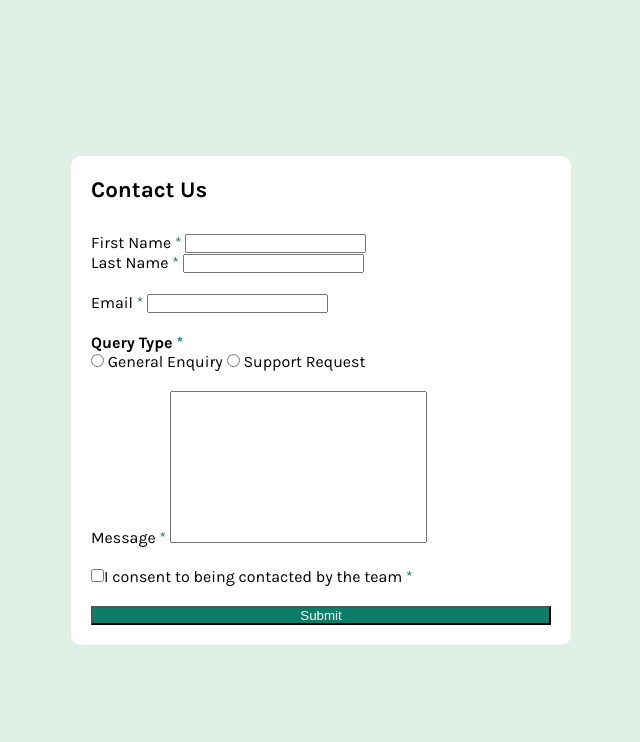
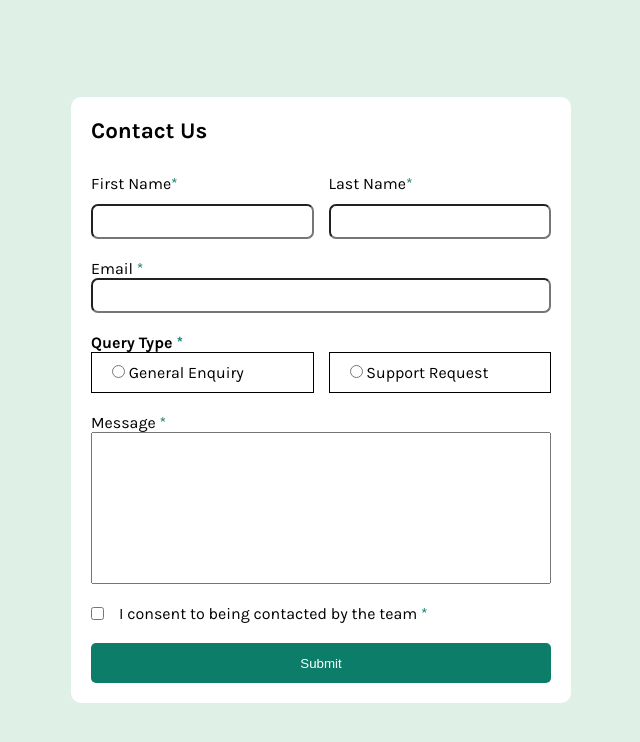
Before and after one commit to dartorrejon/contact-form-challenge, a website built with Vite: page index.html in a window 1280 px wide. Shown: the whole page, without its empty margins (319-959 px from the left). Built offline with nearby package versions, Linux system fonts and the light colour scheme.

Commit message:
New styles added

```diff
--- a/index.html
+++ b/index.html
@@ -11,13 +11,12 @@
     <main>
       <h1>Contact Us</h1>
       <form action="#" class="contact-form">
-
-        <div class="names-container">
+        <section class="names-container">
           <div class="first-name-container">
-            <label for="form-name">
+            <label for="form-first-name">
             First Name <span class="asterisk">*</span>
             </label>
-            <input type="text" id="form-name" name="form-name">
+            <input type="text" id="form-first-name" name="form-first-name">
           </div>
           <div class="last-name-container">
             <label for="form-last-name">
@@ -25,29 +24,31 @@
             </label>
             <input type="text" id="form-last-name" name="form-last-name">
           </div>
-        </div>
+        </section>
 
-        <div class="form-email-container">
+        <section class="form-email-container">
           <label for="form-email">Email <span class="asterisk">*</span></label>
           <input type="email" id="form-email" name="form-email">
-        </div>
+        </section>
 
-        <div class="form-query-container">
+        <section class="form-query-container">
           <h4>Query Type <span class="asterisk">*</span></h4>
+          <div class="form-ratios-container">
             <label>
               <input type="radio" id="form-enquiry" name="form-query">
               General Enquiry</label>
               <label><input type="radio" id="form-support" name="form-query">
                 Support Request</label>
           </div>
+        </section>
 
-        <div class="form-message-container">
+        <section class="form-message-container">
           <label for="form-message">Message <span class="asterisk">*</span></label>
           <textarea name="form-message" id="form-message" cols="30" rows="10"></textarea>
-        </div>
+        </section>
 
-        <label>
-          <input id="form-consent" name="form-consent" type="checkbox">I consent to being contacted by the team <span class="asterisk">*</span>
+        <label class="form-consent-container">
+          <input id="form-consent" name="form-consent" type="checkbox"><quote>I consent to being contacted by the team <span class="asterisk">*</span></quote>
         </label>
 
         <input type="submit" value="Submit">
--- a/style.css
+++ b/style.css
@@ -16,6 +16,10 @@
   --white: hsl(0, 0%, 100%);
   --grey-500-medium: hsl(186, 15%, 59%);
   --grey-900-darker: hsl(187, 24%, 22%);
+
+  /* Generals */
+  --input-height: 35px;
+  --gral-radius: 7px;
 
   font-family: 'Karla';
   font-synthesis: none;
@@ -38,7 +42,7 @@ body {
   display: grid;
   place-items: center;
   min-width: 320px;
-  min-height: 100vh;
+  min-height: 100dvh;
 }
 
 
@@ -59,6 +63,50 @@ main > h1 {
   margin-bottom: 10px;
   font-size: 1.4em;
 }
+
+.names-container{
+  display: grid;
+  grid-template-columns: 1fr 1fr;
+  gap: 15px;
+
+}
+.first-name-container > label, .last-name-container > label{
+  display: flex;
+align-items: baseline;
+height: 30px;
+}
+#form-first-name, #form-last-name{
+  width: 100%;
+  height: var(--input-height);
+  border-radius: var(--gral-radius);
+}
+.form-email-container{
+  display: flex;
+  flex-direction: column;
+}
+#form-email{
+  height: var(--input-height);
+  border-radius: var(--gral-radius);
+}
+.form-ratios-container{
+  display: grid;
+  grid-template-columns: 1fr 1fr;
+  column-gap: 15px;
+}
+
+.form-ratios-container > label {
+  border: 1px solid black;
+  padding: 10px 20px;
+}
+
+.form-message-container{
+  display: flex;
+  flex-wrap: wrap;
+}
+.form-message-container > label{
+  width: 100%;
+}
+
 .contact-form{
   width: 100%;
   display: flex;
@@ -66,16 +114,28 @@ main > h1 {
   row-gap: 20px;
 }
 
+.form-consent-container{
+  display: flex;
+}
+
+quote{
+  padding-left: 15px;
+}
 .asterisk{
   color: var(--green-600-medium);
 }
 
 #form-message{
+  width: 100%;
   resize: none;
 }
+
 [value=Submit]{
   display: block;
   width: 100%;
   background-color: var(--green-600-medium);
   color: var(--white);
+  height: 40px;
+  border-radius: 5px;
+  border: none;
 }
```
Lines whose indentation alone changed are shown as unchanged.
